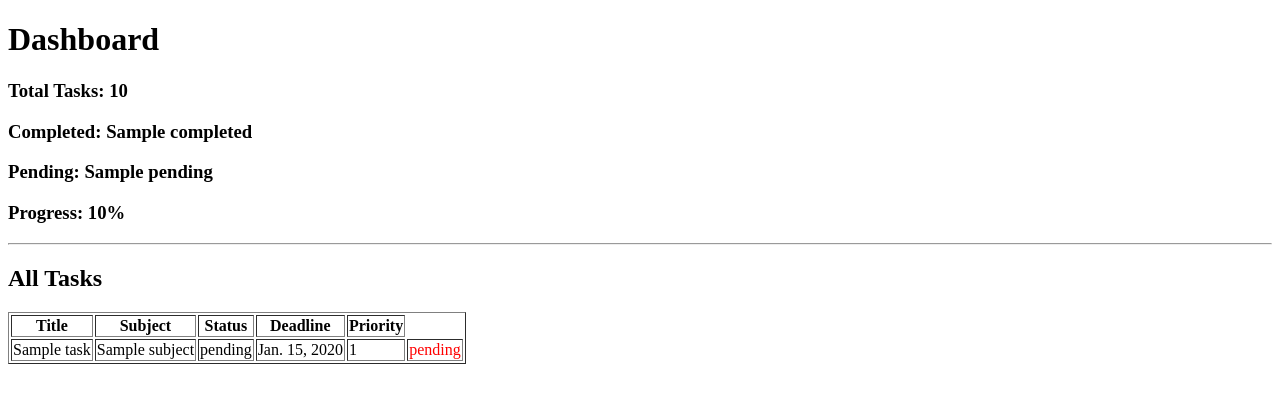
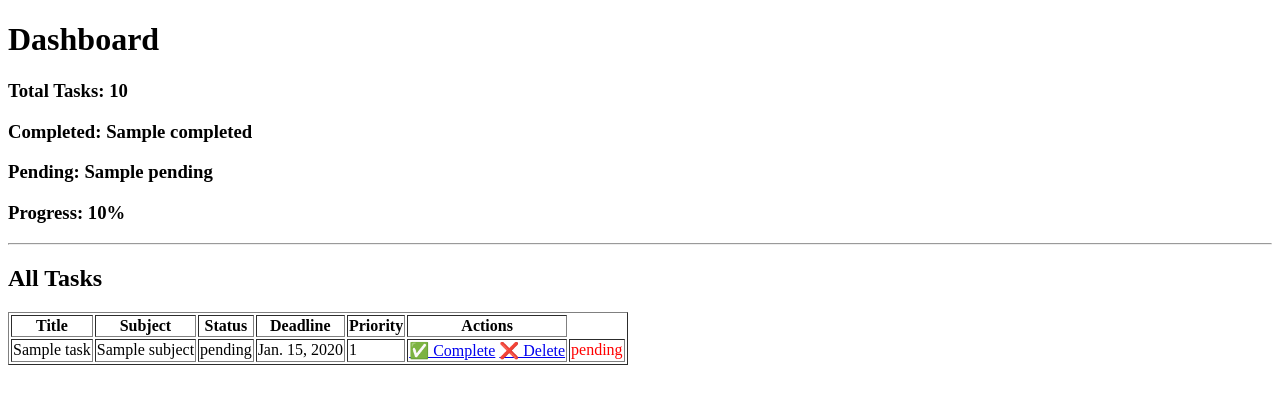
Before and after one commit to Adithyan1809/StudyTracker, a Django app: template studytracker/tracker/templates/dashboard.html in a window 1280 px wide. Shown: the top 404 px of the page. Run offline with Django 5.2, Linux system fonts and the light colour scheme; tables that the repository leaves empty hold one stand-in row (values such as "Sample post"); the template is opened without the code that fills it: values that come from a table or form of the project are taken from there, most other values are stand-ins (such as "Sample title", 1, 10 or a date in 2020); parts of the project's set-up code (start-up, migrations or seed data) failed here and were passed over.

Commit message:
Add task action features: complete and delete functionality

```diff
--- a/studytracker/tracker/templates/dashboard.html
+++ b/studytracker/tracker/templates/dashboard.html
@@ -23,6 +23,7 @@
         <th>Status</th>
         <th>Deadline</th>
         <th>Priority</th>
+        <th>Actions</th>
     </tr>
 
     {% for task in tasks %}
@@ -32,7 +33,15 @@
         <td>{{ task.status }}</td>
         <td>{{ task.deadline }}</td>
         <td>{{ task.priority }}</td>
+        <td>
+    {% if task.status == 'pending' %}
+        <a href="{% url 'complete-task' task.id %}">✅ Complete</a>
+        <a href="{% url 'delete-task' task.id %}">❌ Delete</a>
+
+    {% endif %}
+</td>
         <td style="color: {% if task.status == 'completed' %}green{% else %}red{% endif %}">
+
     {{ task.status }}
 </td>
     </tr>
--- a/studytracker/tracker/urls.py
+++ b/studytracker/tracker/urls.py
@@ -1,8 +1,10 @@
 from django.urls import path
-from .views import add_subject, add_task, dashboard
+from .views import add_subject, add_task, dashboard, mark_complete
 
 urlpatterns = [
     path('', dashboard, name='dashboard'),
     path('add-subject/', add_subject, name='add-subject'),
         path('add-task/', add_task, name='add-task'),
+        path('complete-task/<int:task_id>/', mark_complete, name='complete-task'),
+        path('delete-task/<int:task_id>/', delete_task, name='delete-task'),
 ]
```
Also changed, not shown: studytracker/tracker/views.py (+13 -0 lines).
